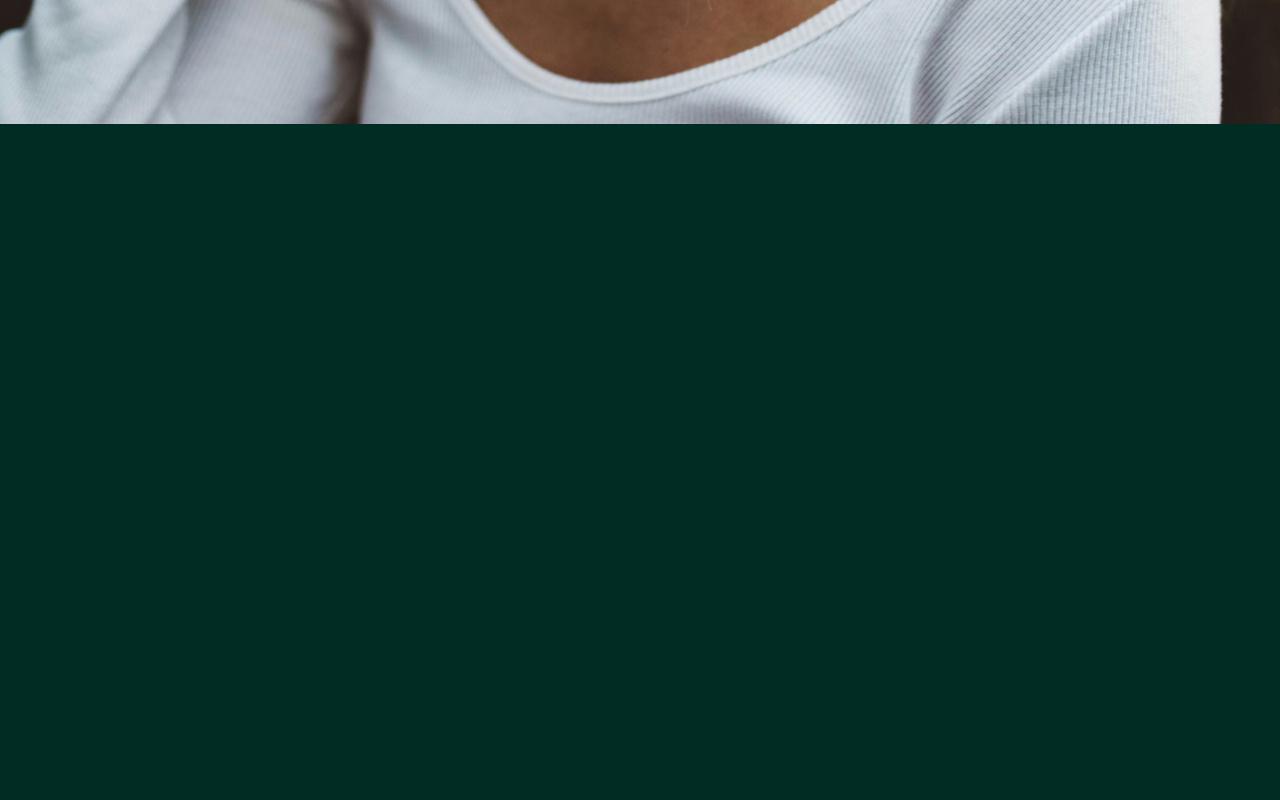
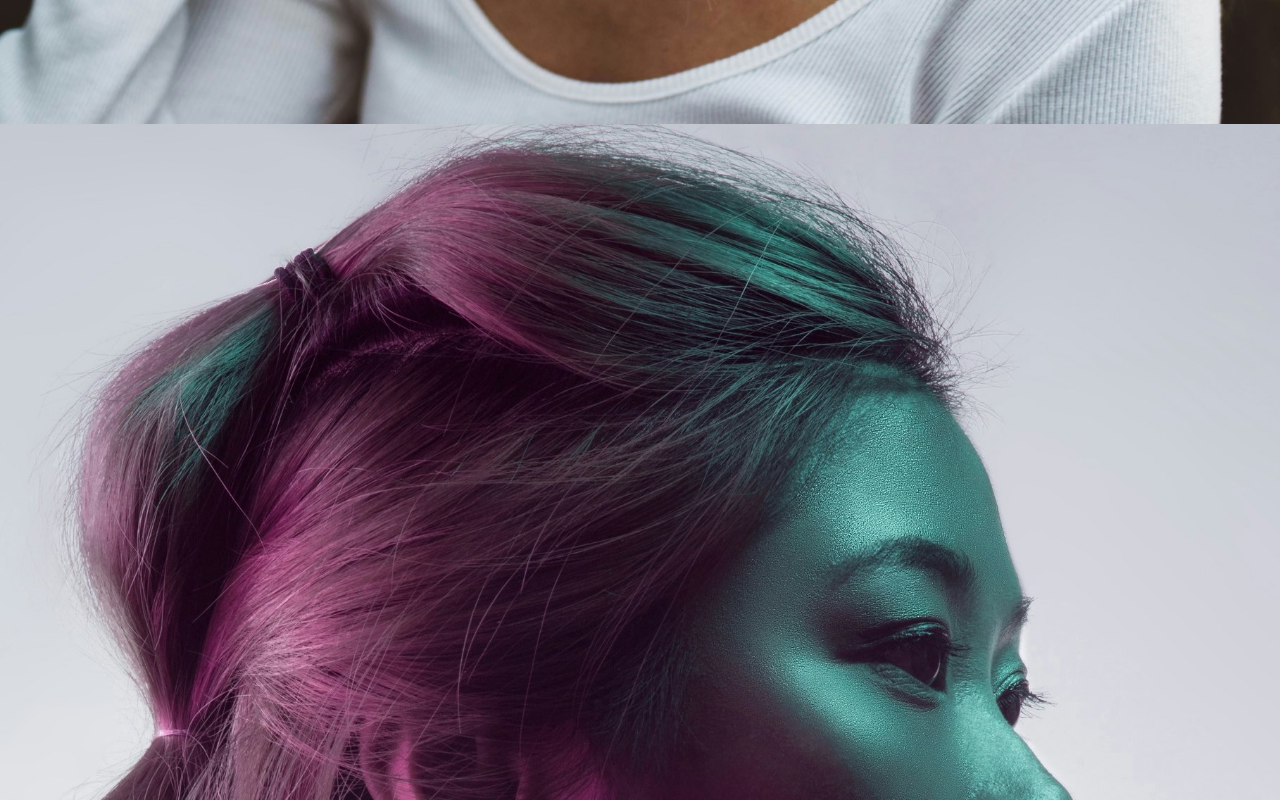
Before and after one commit to ionutpetru4046/landing-page-adCarrot, a React (Vite) app: page / in a window 1280 px wide. Shown: the part 1200-2000 px from the top of the page. Before the commit the page ends 1324 px from the top, so only its background shows below. Built offline with nearby package versions, Linux system fonts and the light colour scheme.

Commit message:
second image added to hero section

```diff
--- a/src/components/Hero.jsx
+++ b/src/components/Hero.jsx
@@ -1,4 +1,5 @@
 import profileImg1 from "../assets/profile1.jpeg";
+import profileImg2 from "../assets/profile2.jpeg";
 
 const Hero = () => {
   return (
@@ -7,7 +8,9 @@ const Hero = () => {
         bg-emerald-950 text-orange-50">
             <div className="w-full p-8 md:w-1/2">
                 <div className="mb-4 flex space-x-2">
-                   <img src={profileImg1} alt="" />
+                   <img src={profileImg1} alt="Team Member 1" className="h-12 w-12 rounded-full
+                   border-2 border-orange-50" />
+                   <img src={profileImg2} alt="Team Member 2" />
                 </div>
             </div>
         </section>
```
